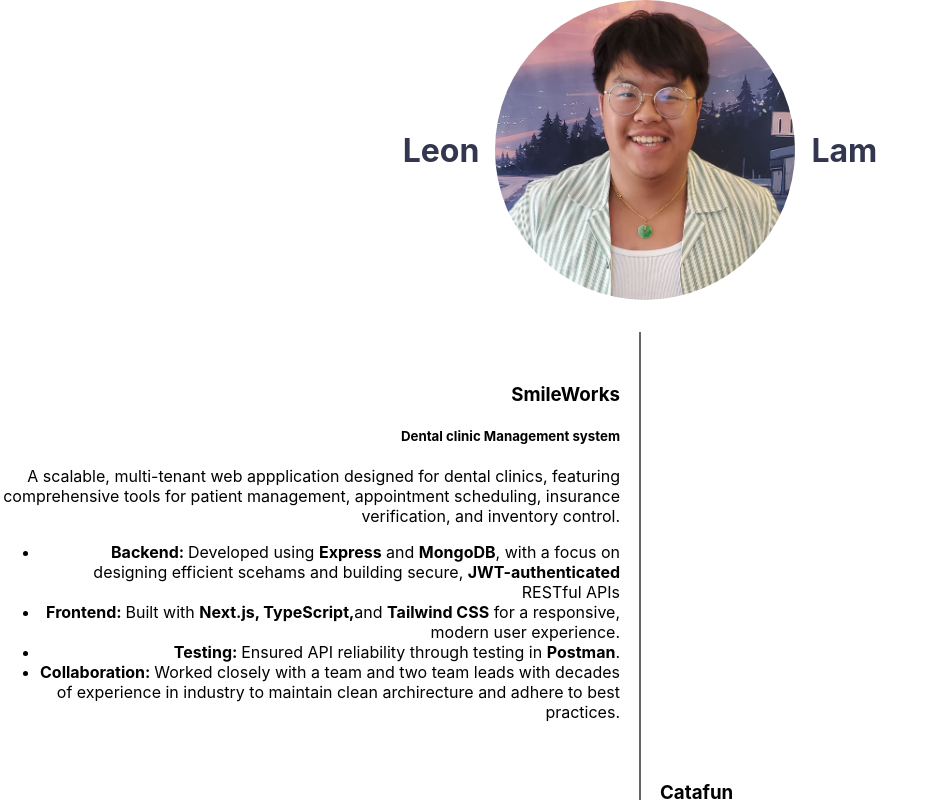
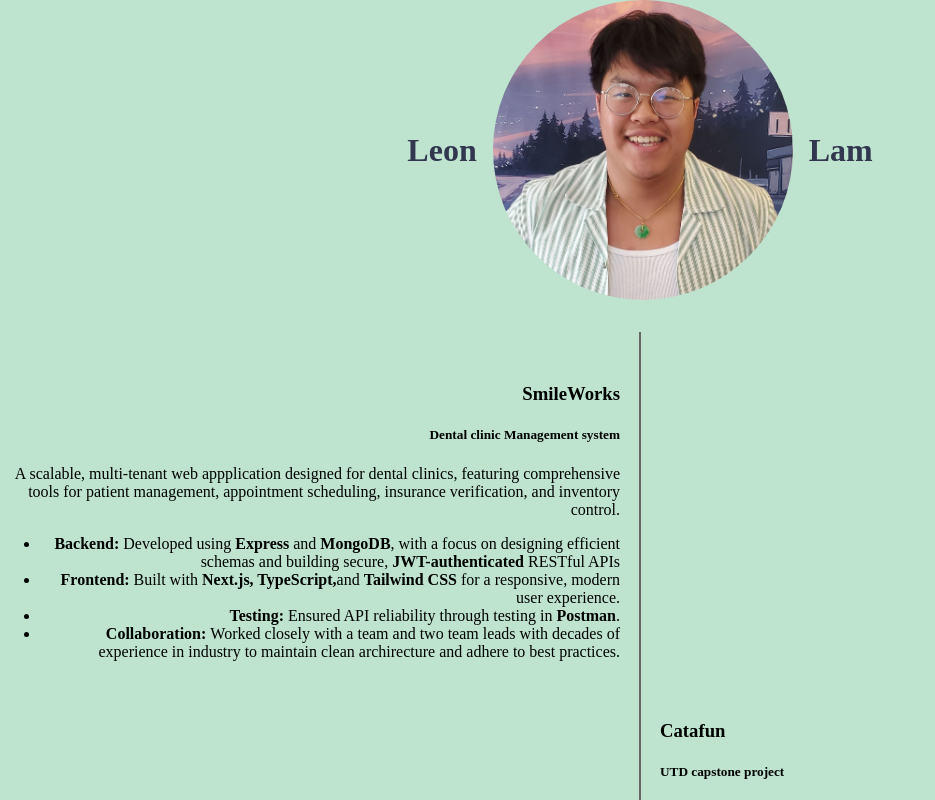
Before and after one commit to Leon-Lam919/personal-site, a React (Create React App) app: page / in a window 1280 px wide. Shown: the top 800 px of the page, without its empty margins (0-935 px from the left). Built offline with nearby package versions, Linux system fonts and the light colour scheme.

Commit message:
4/21, worked on background color and formatting timeline description points

```diff
--- a/src/App.css
+++ b/src/App.css
@@ -1,3 +1,11 @@
+.App{
+  display: flex;
+  flex-direction: column;
+  align-items: center;
+  height: 100vh;
+  gap: 2rem;
+}
+
 .project{
   position: relative;
   display: flex;
--- a/src/App.js
+++ b/src/App.js
@@ -5,9 +5,7 @@ import Stack from '@mui/material/Stack';
 
 function App() {
   return (
-    <div className="App" style={{
-      display: "flex", flexDirection: "column", alignItems: "center", height: "100vh", gap: '2rem'
-    }} >
+    <div className="App">
       <Stack direction="row" spacing={2} alignItems="center">
         <h1 style={{ color: "#32364F" }}> Leon </h1>
         <Avatar alt="Leon profile pic" sx={{ width: 300, height: 300 }} src="/Me.jpg" />
@@ -20,7 +18,7 @@ function App() {
           <h5 className='project-title'>Dental clinic Management system</h5>
           <p>A scalable, multi-tenant web appplication designed for dental clinics, featuring comprehensive tools for patient management, appointment scheduling, insurance verification, and inventory control. </p>
           <ul>
-            <li><b>Backend: </b>Developed using <b>Express</b> and <b>MongoDB</b>, with a focus on designing efficient scehams and building secure, <b>JWT-authenticated</b> RESTful APIs</li>
+            <li><b>Backend: </b>Developed using <b>Express</b> and <b>MongoDB</b>, with a focus on designing efficient schemas and building secure, <b>JWT-authenticated</b> RESTful APIs</li>
             <li><b>Frontend: </b> Built with <b>Next.js, TypeScript,</b>and <b>Tailwind CSS</b> for a responsive, modern user experience.</li>
             <li><b>Testing: </b> Ensured API reliability through testing in <b>Postman</b>.</li>
             <li><b>Collaboration: </b> Worked closely with a team and two team leads with decades of experience in industry to maintain clean archirecture and adhere to best practices.</li>
--- a/src/index.css
+++ b/src/index.css
@@ -4,11 +4,9 @@
 
 body {
   margin: 0;
-  font-family: -apple-system, BlinkMacSystemFont, 'Segoe UI', 'Roboto', 'Oxygen',
-    'Ubuntu', 'Cantarell', 'Fira Sans', 'Droid Sans', 'Helvetica Neue',
-    sans-serif;
   -webkit-font-smoothing: antialiased;
   -moz-osx-font-smoothing: grayscale;
+  background-color: #BEE4D0;
 }
 
 code {
```
